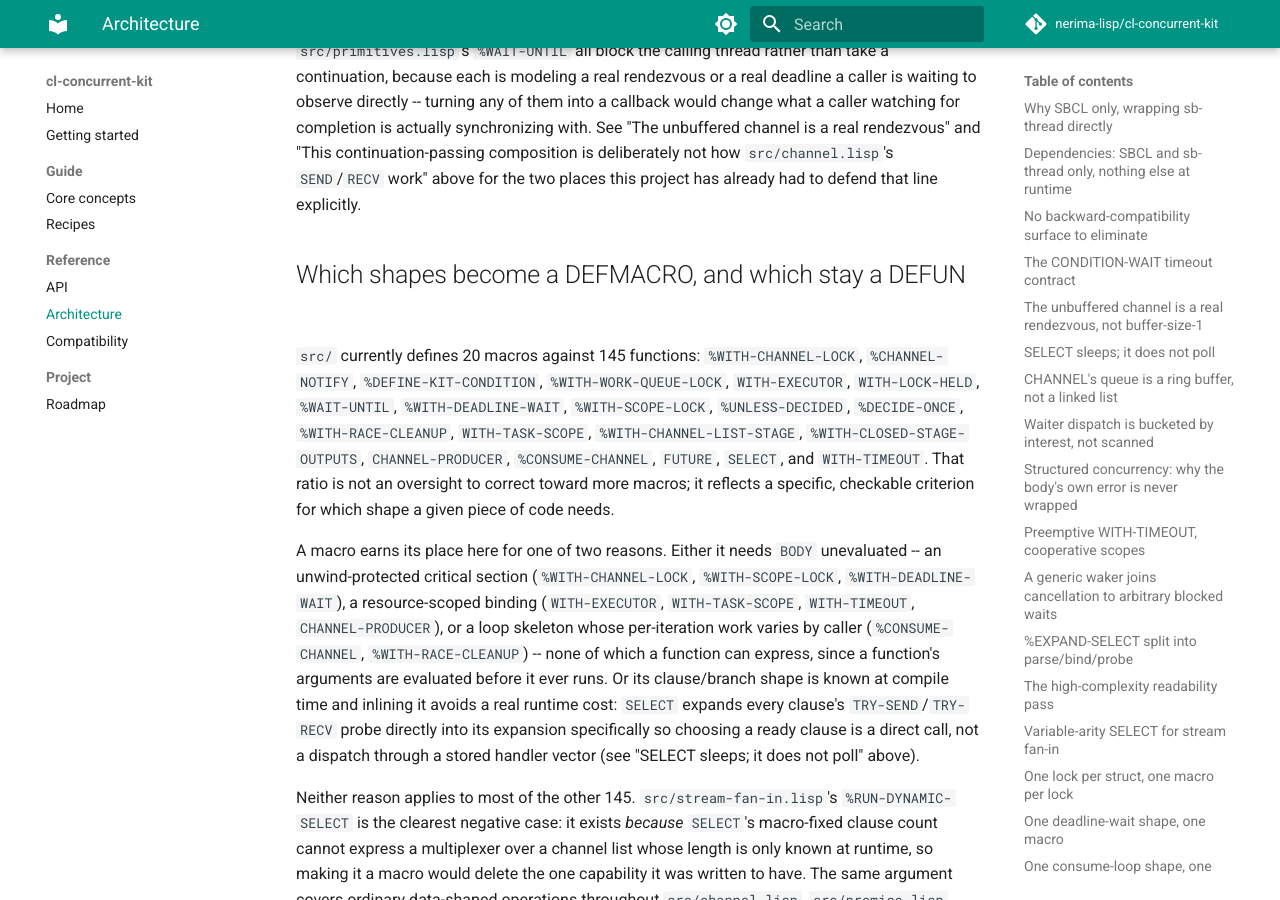
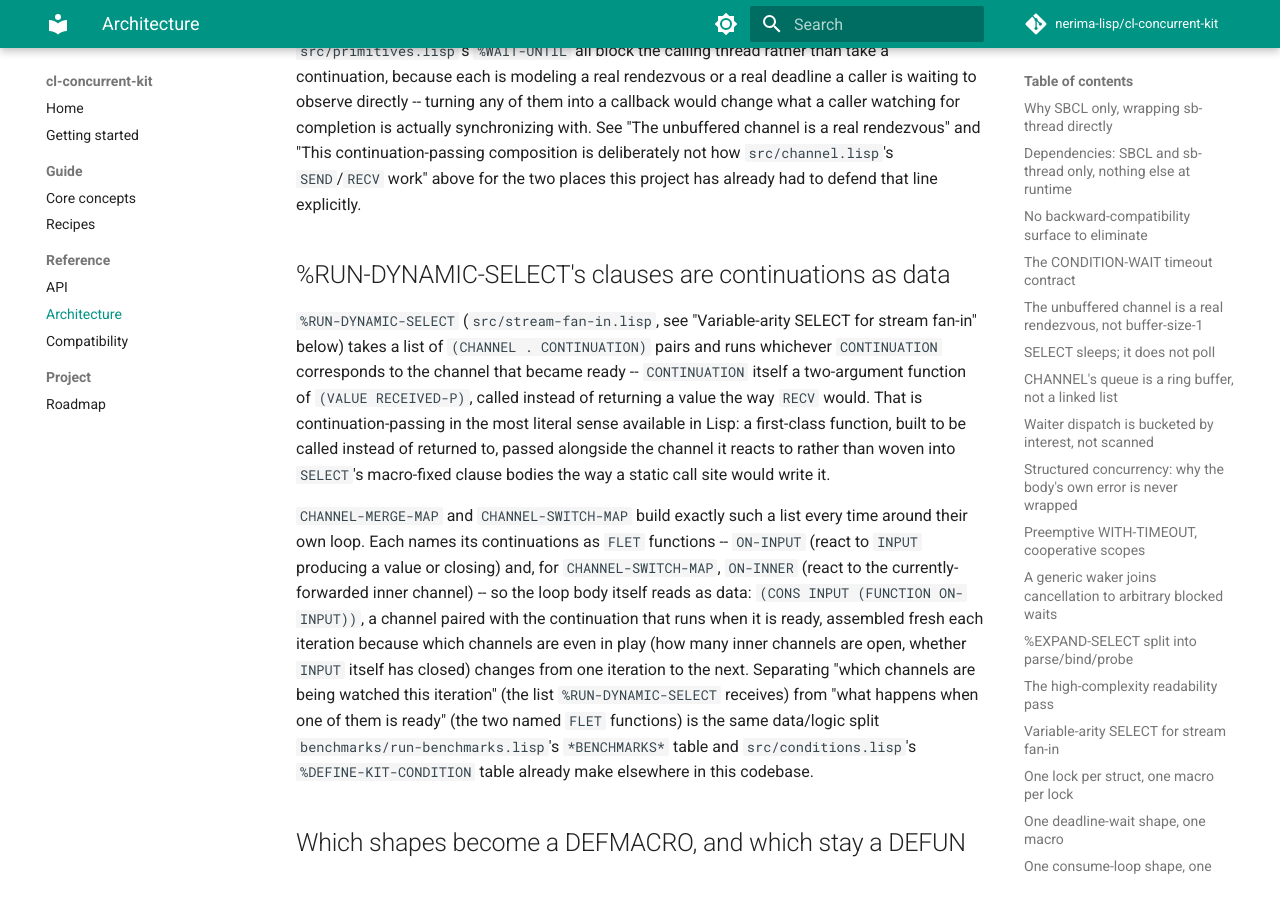
Before and after one commit to nerima-lisp/cl-concurrent-kit, an MkDocs documentation site: the page built from docs/src/reference/architecture.md, in a window 1280 px wide and 900 px high, scrolled down 10551 px. Built offline with MkDocs 1.6.1 and Material for MkDocs 9.7.7, drawn with Linux system fonts in a browser that asks for light colours; comment, search, counter and statistics services are not loaded.

Commit message:
refactor: name channel-merge-map/channel-switch-map's select clauses as CPS continuations
Both stages built a fresh (channel . lambda) clause list for
%RUN-DYNAMIC-SELECT every loop iteration, with the reacting logic written
inline as anonymous lambdas inside the CONS. Naming them as FLET functions
(ON-INPUT, and CHANNEL-SWITCH-MAP's ON-INNER) makes the loop body read as
data -- a list of channels paired with the continuation for each -- with the
continuations themselves named and separate, extending the same
labels/flet-based readability pass to a second file.

Documents %RUN-DYNAMIC-SELECT's clause list as this codebase's most literal
continuation-passing shape in architecture.md, alongside the existing
CPS survey.

Updates verify-lcov.pl's whitelist for stream-fan-in.lisp's two shifted
lines (channel-switch-map's signature, the trailing declaim).

```diff
--- a/docs/src/reference/architecture.md
+++ b/docs/src/reference/architecture.md
@@ -498,6 +498,33 @@ channel is a real rendezvous" and "This continuation-passing composition is
 deliberately not how `src/channel.lisp`'s `SEND`/`RECV` work" above for the
 two places this project has already had to defend that line explicitly.
 
+## %RUN-DYNAMIC-SELECT's clauses are continuations as data
+
+`%RUN-DYNAMIC-SELECT` (`src/stream-fan-in.lisp`, see "Variable-arity SELECT
+for stream fan-in" below) takes a list of `(CHANNEL . CONTINUATION)` pairs and
+runs whichever `CONTINUATION` corresponds to the channel that became ready --
+`CONTINUATION` itself a two-argument function of `(VALUE RECEIVED-P)`, called
+instead of returning a value the way `RECV` would. That is
+continuation-passing in the most literal sense available in Lisp: a
+first-class function, built to be called instead of returned to, passed
+alongside the channel it reacts to rather than woven into `SELECT`'s
+macro-fixed clause bodies the way a static call site would write it.
+
+`CHANNEL-MERGE-MAP` and `CHANNEL-SWITCH-MAP` build exactly such a list every
+time around their own loop. Each names its continuations as `FLET` functions
+-- `ON-INPUT` (react to `INPUT` producing a value or closing) and, for
+`CHANNEL-SWITCH-MAP`, `ON-INNER` (react to the currently-forwarded inner
+channel) -- so the loop body itself reads as data: `(CONS INPUT (FUNCTION
+ON-INPUT))`, a channel paired with the continuation that runs when it is
+ready, assembled fresh each iteration because which channels are even in play
+(how many inner channels are open, whether `INPUT` itself has closed) changes
+from one iteration to the next. Separating "which channels are being watched
+this iteration" (the list `%RUN-DYNAMIC-SELECT` receives) from "what happens
+when one of them is ready" (the two named `FLET` functions) is the same
+data/logic split `benchmarks/run-benchmarks.lisp`'s `*BENCHMARKS*` table and
+`src/conditions.lisp`'s `%DEFINE-KIT-CONDITION` table already make elsewhere
+in this codebase.
+
 ## Which shapes become a DEFMACRO, and which stay a DEFUN
 
 `src/` currently defines 20 macros against 145 functions: `%WITH-CHANNEL-LOCK`,
```
Also changed, not shown: 2 other files.
